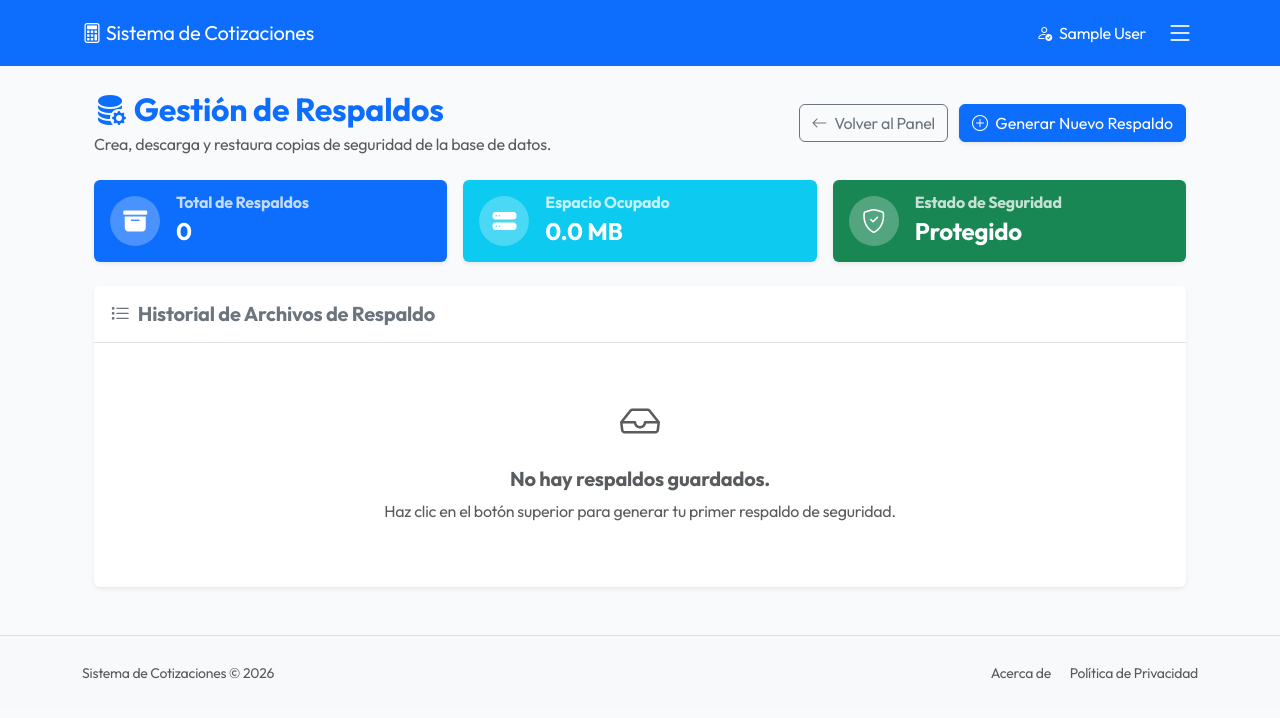
After one commit to YungFozter/Sistema-de-Inventario-y-Cotizacion, a Flask app: page /admin/respaldos in a window 1280 px wide. The commit adds this page. Shown: the top 718 px of the page. Run offline with Flask 3, Linux system fonts and the light colour scheme; the visitor is signed in with stand-in values (Sample User, id 1).

Commit message:
feat(superadmin): implementar modulo de respaldos de base de datos y tests

```diff
--- a/routes/admin.py
+++ b/routes/admin.py
@@ -1,4 +1,4 @@
-from flask import Flask, flash, render_template, request, redirect, session, url_for, make_response, jsonify
+from flask import Flask, flash, render_template, request, redirect, session, url_for, make_response, jsonify, send_from_directory
 from werkzeug.security import generate_password_hash, check_password_hash
 from functools import wraps
 import pdfkit
@@ -31,6 +31,7 @@ from PIL import Image
 import logging
 from utils.decorators import login_required, superadmin_required, admin_required, standard_required
 from utils.helpers import format_date, aplicar_fondos_por_pagina, generar_pdf_margenes_dinamicos
+from utils.backup import crear_backup, listar_backups, eliminar_backup, restaurar_backup, get_backup_dir
 
 def register_routes(app):
     @app.route('/admin')
@@ -615,6 +616,70 @@ def register_routes(app):
             app.logger.error(f"Error al obtener usuario {id}: {str(e)}")
             return jsonify({'error': 'Error del servidor'}), 500
 
+    @app.route('/admin/respaldos')
+    @superadmin_required
+    @login_required
+    def gestion_respaldos():
+        try:
+            backups = listar_backups()
+            total_bytes = sum(b['size_bytes'] for b in backups)
+            total_mb = round(total_bytes / (1024 * 1024), 2)
+            return render_template('admin/respaldos.html', backups=backups, total_mb=total_mb)
+        except Exception as e:
+            flash(f"Error al cargar el panel de respaldos: {str(e)}", 'danger')
+            return redirect(url_for('admin_panel'))
+
+    @app.route('/admin/respaldos/crear', methods=['POST'])
+    @superadmin_required
+    @login_required
+    def crear_respaldo_route():
+        try:
+            filename, _ = crear_backup()
+            registrar_log(session.get('user_id'), "CREAR_RESPALDO", f"Respaldo creado: {filename}")
+            flash(f"Respaldo '{filename}' creado exitosamente.", 'success')
+        except Exception as e:
+            flash(f"Error al generar el respaldo: {str(e)}", 'danger')
+        return redirect(url_for('gestion_respaldos'))
+
+    @app.route('/admin/respaldos/descargar/<filename>')
+    @superadmin_required
+    @login_required
+    def descargar_respaldo(filename):
+        try:
+            safe_filename = os.path.basename(filename)
+            backup_dir = get_backup_dir()
+            registrar_log(session.get('user_id'), "DESCARGAR_RESPALDO", f"Respaldo descargado: {safe_filename}")
+            return send_from_directory(backup_dir, safe_filename, as_attachment=True)
+        except Exception as e:
+            flash(f"Error al descargar el respaldo: {str(e)}", 'danger')
+            return redirect(url_for('gestion_respaldos'))
+
+    @app.route('/admin/respaldos/eliminar/<filename>', methods=['POST'])
+    @superadmin_required
+    @login_required
+    def eliminar_respaldo_route(filename):
+        try:
+            safe_filename = os.path.basename(filename)
+            eliminar_backup(safe_filename)
+            registrar_log(session.get('user_id'), "ELIMINAR_RESPALDO", f"Respaldo eliminado: {safe_filename}")
+            flash(f"Respaldo '{safe_filename}' eliminado correctamente.", 'success')
+        except Exception as e:
+            flash(f"Error al eliminar el respaldo: {str(e)}", 'danger')
+        return redirect(url_for('gestion_respaldos'))
+
+    @app.route('/admin/respaldos/restaurar/<filename>', methods=['POST'])
+    @superadmin_required
+    @login_required
+    def restaurar_respaldo_route(filename):
+        try:
+            safe_filename = os.path.basename(filename)
+            restaurar_backup(safe_filename)
+            registrar_log(session.get('user_id'), "RESTAURAR_RESPALDO", f"Sistema restaurado a la versión: {safe_filename}")
+            flash(f"Sistema restaurado exitosamente a la versión '{safe_filename}'. Se generó un respaldo automático previo.", 'warning')
+        except Exception as e:
+            flash(f"Error al restaurar el respaldo: {str(e)}", 'danger')
+        return redirect(url_for('gestion_respaldos'))
+
     @app.context_processor
     def inject_now():
         return {'now': datetime.now()}
--- /dev/null
+++ b/templates/admin/respaldos.html
@@ -0,0 +1,135 @@
+{% extends 'shared/layout.html' %}
+
+{% block contenido %}
+<div class="container mt-4 mb-5">
+    <div class="d-flex justify-content-between align-items-center mb-4">
+        <div>
+            <h2 class="text-primary fw-bold mb-1">
+                <i class="bi bi-database-fill-gear me-2"></i>Gestión de Respaldos
+            </h2>
+            <p class="text-muted mb-0">Crea, descarga y restaura copias de seguridad de la base de datos.</p>
+        </div>
+        <div>
+            <a href="/admin" class="btn btn-outline-secondary me-2">
+                <i class="bi bi-arrow-left me-1"></i> Volver al Panel
+            </a>
+            <form action="/admin/respaldos/crear" method="POST" class="d-inline">
+                <button type="submit" class="btn btn-primary shadow-sm" onclick="return confirm('¿Desea generar un nuevo respaldo de la base de datos ahora?');">
+                    <i class="bi bi-plus-circle me-1"></i> Generar Nuevo Respaldo
+                </button>
+            </form>
+        </div>
+    </div>
+
+    <!-- Múltiples Tarjetas de Estadísticas -->
+    <div class="row g-3 mb-4">
+        <div class="col-md-4">
+            <div class="card border-0 shadow-sm bg-primary text-white">
+                <div class="card-body p-3 d-flex align-items-center">
+                    <div class="rounded-circle bg-white bg-opacity-25 p-3 me-3 d-flex align-items-center justify-content-center" style="width: 50px; height: 50px;">
+                        <i class="bi bi-archive-fill fs-4"></i>
+                    </div>
+                    <div>
+                        <h6 class="card-subtitle opacity-75 mb-1">Total de Respaldos</h6>
+                        <h4 class="card-title mb-0 font-weight-bold">{{ backups|length }}</h4>
+                    </div>
+                </div>
+            </div>
+        </div>
+        <div class="col-md-4">
+            <div class="card border-0 shadow-sm bg-info text-white">
+                <div class="card-body p-3 d-flex align-items-center">
+                    <div class="rounded-circle bg-white bg-opacity-25 p-3 me-3 d-flex align-items-center justify-content-center" style="width: 50px; height: 50px;">
+                        <i class="bi bi-hdd-stack-fill fs-4"></i>
+                    </div>
+                    <div>
+                        <h6 class="card-subtitle opacity-75 mb-1">Espacio Ocupado</h6>
+                        <h4 class="card-title mb-0 font-weight-bold">{{ total_mb }} MB</h4>
+                    </div>
+                </div>
+            </div>
+        </div>
+        <div class="col-md-4">
+            <div class="card border-0 shadow-sm bg-success text-white">
+                <div class="card-body p-3 d-flex align-items-center">
+                    <div class="rounded-circle bg-white bg-opacity-25 p-3 me-3 d-flex align-items-center justify-content-center" style="width: 50px; height: 50px;">
+                        <i class="bi bi-shield-check fs-4"></i>
+                    </div>
+                    <div>
+                        <h6 class="card-subtitle opacity-75 mb-1">Estado de Seguridad</h6>
+                        <h4 class="card-title mb-0 font-weight-bold">Protegido</h4>
+                    </div>
+                </div>
+            </div>
+        </div>
+    </div>
+
+    <!-- Tabla de Respaldos -->
+    <div class="card border-0 shadow-sm">
+        <div class="card-header bg-white py-3 border-bottom">
+            <h5 class="card-title mb-0 text-secondary">
+                <i class="bi bi-list-task me-2"></i>Historial de Archivos de Respaldo
+            </h5>
+        </div>
+        <div class="card-body p-0">
+            {% if backups %}
+            <div class="table-responsive">
+                <table class="table table-hover align-middle mb-0">
+                    <thead class="table-light">
+                        <tr>
+                            <th class="ps-4">Nombre del Archivo</th>
+                            <th>Fecha de Creación</th>
+                            <th>Tamaño</th>
+                            <th class="text-end pe-4">Acciones</th>
+                        </tr>
+                    </thead>
+                    <tbody>
+                        {% for backup in backups %}
+                        <tr>
+                            <td class="ps-4">
+                                <span class="fw-semibold text-dark">
+                                    <i class="bi bi-file-earmark-zip text-primary me-2 fs-5"></i>
+                                    {{ backup.filename }}
+                                </span>
+                            </td>
+                            <td>
+                                <span class="badge bg-light text-dark border">
+                                    <i class="bi bi-clock me-1"></i>{{ backup.created_at }}
+                                </span>
+                            </td>
+                            <td>{{ backup.size_mb }} MB</td>
+                            <td class="text-end pe-4">
+                                <div class="btn-group" role="group">
+                                    <a href="/admin/respaldos/descargar/{{ backup.filename }}" class="btn btn-sm btn-outline-success" title="Descargar Respaldo">
+                                        <i class="bi bi-download"></i> Descargar
+                                    </a>
+
+                                    <form action="/admin/respaldos/restaurar/{{ backup.filename }}" method="POST" class="d-inline">
+                                        <button type="submit" class="btn btn-sm btn-outline-warning" title="Restaurar Base de Datos" onclick="return confirm('⚠️ ADVERTENCIA: Se restaurará la base de datos a esta versión. Se creará automáticamente un respaldo previo. ¿Desea continuar?');">
+                                            <i class="bi bi-arrow-counterclockwise"></i> Restaurar
+                                        </button>
+                                    </form>
+
+                                    <form action="/admin/respaldos/eliminar/{{ backup.filename }}" method="POST" class="d-inline">
+                                        <button type="submit" class="btn btn-sm btn-outline-danger" title="Eliminar Respaldo" onclick="return confirm('¿Está seguro de eliminar de forma permanente el respaldo {{ backup.filename }}?');">
+                                            <i class="bi bi-trash"></i>
+                                        </button>
+                                    </form>
+                                </div>
+                            </td>
+                        </tr>
+                        {% endfor %}
+                    </tbody>
+                </table>
+            </div>
+            {% else %}
+            <div class="text-center py-5">
+                <i class="bi bi-inbox text-muted fs-1 d-block mb-3"></i>
+                <h5 class="text-muted">No hay respaldos guardados.</h5>
+                <p class="text-muted mb-3">Haz clic en el botón superior para generar tu primer respaldo de seguridad.</p>
+            </div>
+            {% endif %}
+        </div>
+    </div>
+</div>
+{% endblock %}
```
Also changed, not shown: TEST/integration/test_respaldos.py (added, +61 -0 lines), templates/admin/superadmin_dashboard.html (+20 -0 lines), utils/backup.py (added, +106 -0 lines), 1 other file.
